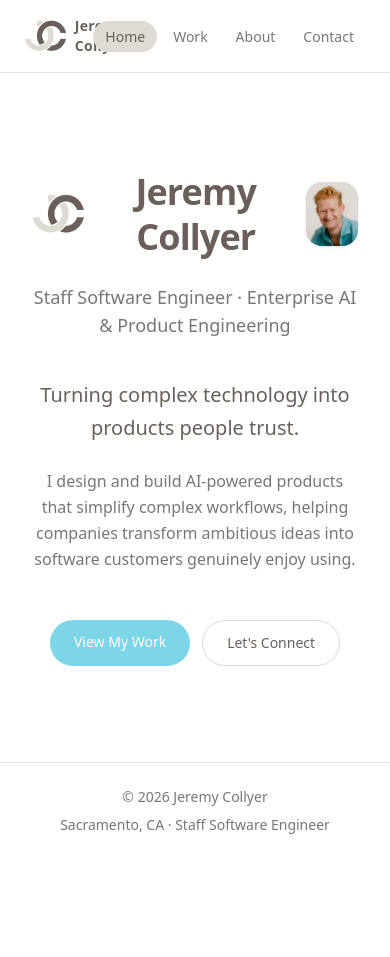
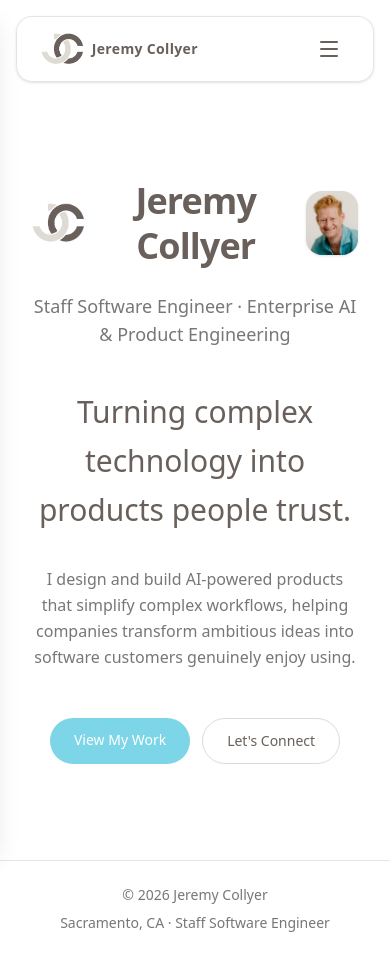
Before and after one commit to jcollyer/jeremycollyer.me, a React (Vite) app: page / in a window 390 px wide. Before the commit the page ends 859 px from the top, so only its background shows below. Built offline with nearby package versions, Linux system fonts and the light colour scheme.

Commit message:
update footer

```diff
--- a/src/App.tsx
+++ b/src/App.tsx
@@ -1,4 +1,6 @@
+import { useEffect, useState } from 'react'
 import { NavLink, Outlet } from 'react-router-dom'
+import { Menu, X } from 'lucide-react'
 import logo from '/logo.png'
 
 const navItems = [
@@ -9,38 +11,150 @@ const navItems = [
 ]
 
 function App() {
+  const [open, setOpen] = useState(false)
+  const [scrolled, setScrolled] = useState(false)
+
+  // Track scroll position to reveal the nav chrome once past the top.
+  useEffect(() => {
+    const onScroll = () => setScrolled(window.scrollY > 8)
+    onScroll()
+    window.addEventListener('scroll', onScroll, { passive: true })
+    return () => window.removeEventListener('scroll', onScroll)
+  }, [])
+
+  // Lock body scroll and allow Escape to close while the drawer is open.
+  useEffect(() => {
+    if (!open) return
+    const prev = document.body.style.overflow
+    document.body.style.overflow = 'hidden'
+    const onKey = (e: KeyboardEvent) => e.key === 'Escape' && setOpen(false)
+    window.addEventListener('keydown', onKey)
+    return () => {
+      document.body.style.overflow = prev
+      window.removeEventListener('keydown', onKey)
+    }
+  }, [open])
+
+  const desktopLink = ({ isActive }: { isActive: boolean }) =>
+    [
+      'rounded-full px-3 py-1.5 text-sm transition-colors',
+      isActive
+        ? 'bg-sand text-stone font-medium'
+        : 'text-ink hover:text-stone hover:bg-sand/40',
+    ].join(' ')
+
+  const drawerLink = ({ isActive }: { isActive: boolean }) =>
+    [
+      'block rounded-xl px-4 py-3 text-lg transition-colors',
+      isActive
+        ? 'bg-sand text-stone font-medium'
+        : 'text-ink hover:text-stone hover:bg-sand/40',
+    ].join(' ')
+
   return (
     <div className="min-h-screen flex flex-col bg-white text-ink">
-      <header className="sticky top-0 z-20 border-b border-sand/70 bg-white/85 backdrop-blur">
-        <nav className="mx-auto flex max-w-5xl items-center justify-between px-6 py-4">
-          <NavLink to="/" className="flex items-center gap-2">
+      <header className="sticky top-0 z-30 px-4 pt-4">
+        <nav
+          className={[
+            'mx-auto flex max-w-5xl items-center justify-between rounded-2xl px-6 py-3 transition-[background-color,border-color,box-shadow,backdrop-filter] duration-300',
+            // Mobile keeps the bar visible; desktop reveals chrome on scroll.
+            'border border-sand/70 bg-white/85 shadow-sm backdrop-blur',
+            scrolled
+              ? ''
+              : 'sm:border-transparent sm:bg-transparent sm:shadow-none sm:backdrop-blur-none',
+          ].join(' ')}
+        >
+          <NavLink
+            to="/"
+            className="flex items-center gap-2"
+            onClick={() => setOpen(false)}
+          >
             <img src={logo} alt="Jeremy Collyer logo" className="h-8 w-auto" />
             <span className="text-sm font-semibold tracking-wide text-stone">
               Jeremy Collyer
             </span>
           </NavLink>
-          <ul className="flex items-center gap-1 sm:gap-2">
+
+          {/* Desktop links */}
+          <ul className="hidden items-center gap-1 sm:flex sm:gap-2">
             {navItems.map((item) => (
               <li key={item.to}>
-                <NavLink
-                  to={item.to}
-                  end={item.end}
-                  className={({ isActive }) =>
-                    [
-                      'rounded-full px-3 py-1.5 text-sm transition-colors',
-                      isActive
-                        ? 'bg-sand text-stone font-medium'
-                        : 'text-ink hover:text-stone hover:bg-sand/40',
-                    ].join(' ')
-                  }
-                >
+                <NavLink to={item.to} end={item.end} className={desktopLink}>
                   {item.label}
                 </NavLink>
               </li>
             ))}
           </ul>
+
+          {/* Mobile hamburger */}
+          <button
+            type="button"
+            onClick={() => setOpen(true)}
+            aria-label="Open menu"
+            aria-expanded={open}
+            className="rounded-full p-2 text-stone transition-colors hover:bg-sand/40 sm:hidden"
+          >
+            <Menu className="h-6 w-6" />
+          </button>
         </nav>
       </header>
+
+      {/* Mobile drawer */}
+      <div
+        className={[
+          'fixed inset-0 z-40 sm:hidden',
+          open ? '' : 'pointer-events-none',
+        ].join(' ')}
+        aria-hidden={!open}
+      >
+        {/* Backdrop */}
+        <div
+          onClick={() => setOpen(false)}
+          className={[
+            'absolute inset-0 bg-black/50 transition-opacity duration-300',
+            open ? 'opacity-100' : 'opacity-0',
+          ].join(' ')}
+        />
+
+        {/* Panel */}
+        <aside
+          role="dialog"
+          aria-modal="true"
+          aria-label="Site navigation"
+          className={[
+            'absolute inset-y-0 left-0 flex w-4/5 max-w-sm flex-col bg-white shadow-xl transition-transform duration-300 ease-out',
+            open ? 'translate-x-0' : '-translate-x-full',
+          ].join(' ')}
+        >
+          <div className="flex items-center justify-between border-b border-sand/70 px-5 py-4">
+            <span className="text-sm font-semibold tracking-wide text-stone">
+              Jeremy Collyer
+            </span>
+            <button
+              type="button"
+              onClick={() => setOpen(false)}
+              aria-label="Close menu"
+              className="rounded-full p-2 text-stone transition-colors hover:bg-sand/40"
+            >
+              <X className="h-6 w-6" />
+            </button>
+          </div>
+
+          <nav className="flex flex-col gap-1 p-4">
+            {navItems.map((item) => (
+              <NavLink
+                key={item.to}
+                to={item.to}
+                end={item.end}
+                onClick={() => setOpen(false)}
+                className={drawerLink}
+              >
+                {item.label}
+              </NavLink>
+            ))}
+          </nav>
+        </aside>
+      </div>
 
       <main className="flex-1">
         <Outlet />
--- a/src/pages/Home.tsx
+++ b/src/pages/Home.tsx
@@ -23,11 +23,11 @@ function Home() {
         Staff Software Engineer · Enterprise AI &amp; Product Engineering
       </p>
 
-      <p className="mx-auto mt-10 max-w-2xl text-xl leading-relaxed text-stone">
+      <p className="mx-auto mt-10 text-3xl leading-relaxed text-stone">
         Turning complex technology into products people trust.
       </p>
 
-      <p className="mx-auto mt-6 max-w-2xl leading-relaxed text-ink">
+      <p className="mx-auto mt-8 max-w-2xl leading-relaxed text-ink">
         I design and build AI-powered products that simplify complex workflows,
         helping companies transform ambitious ideas into software customers
         genuinely enjoy using.
```
